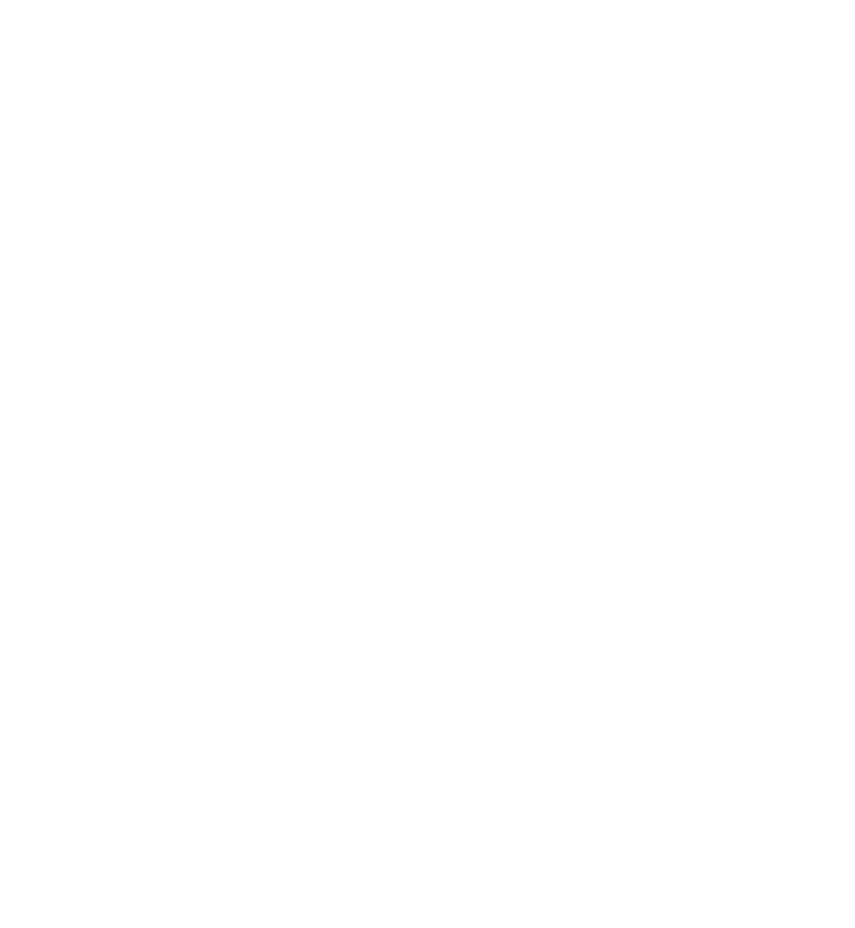
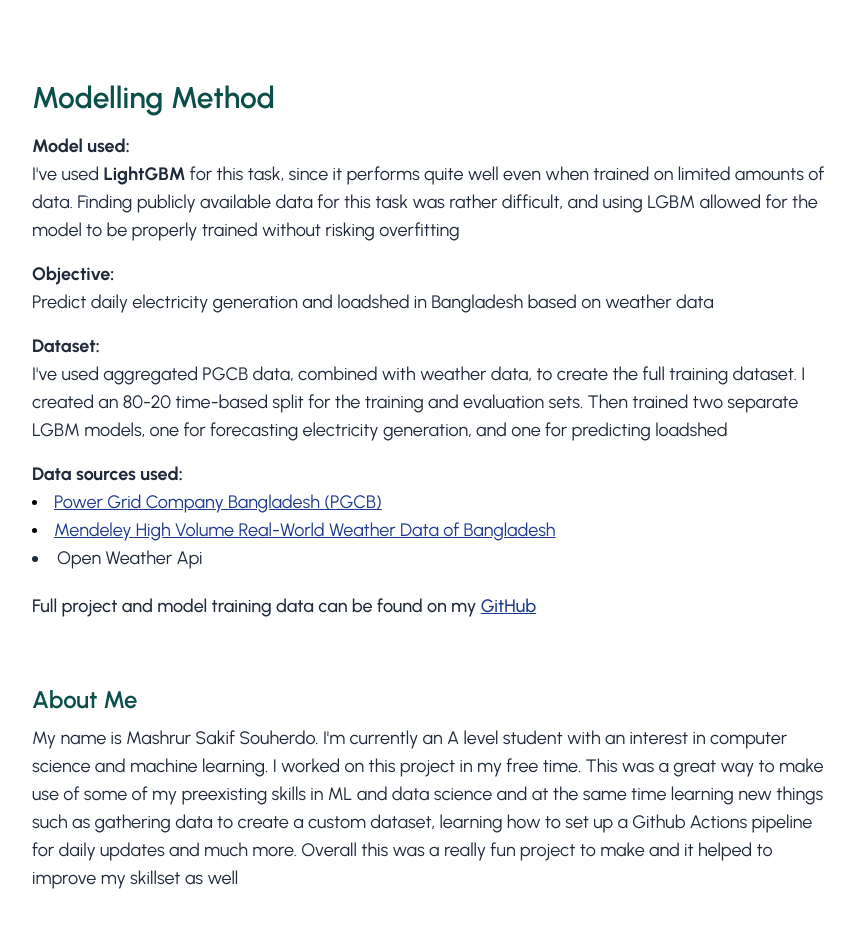
Before and after one commit to mashrursakif/bangladesh-electricity-forecast-website, a Next.js app: page / in a window 1280 px wide. Shown: the part 2540-3468 px from the top of the page, without its empty margins (208-1063 px from the left). Before the commit the page ends 2580 px from the top, so only its background shows below. Built offline with nearby package versions, Linux system fonts and the light colour scheme.

Commit message:
Add modelling method and about sections

```diff
--- /dev/null
+++ b/src/app/components/About.jsx
@@ -0,0 +1,18 @@
+export default function About() {
+  return (
+    <div className='w-[800px] max-w-[800px] mt-16'>
+      <h2 className='text-teal-900 text-2xl font-semibold'>About Me</h2>
+
+      <p className='text-lg text-gray-800 mt-2'>
+        My name is Mashrur Sakif Souherdo. I'm currently an A level student with
+        an interest in computer science and machine learning. I worked on this
+        project in my free time. This was a great way to make use of some of my
+        preexisting skills in ML and data science and at the same time learning
+        new things such as gathering data to create a custom dataset, learning
+        how to set up a Github Actions pipeline for daily updates and much more.
+        Overall this was a really fun project to make and it helped to improve
+        my skillset as well
+      </p>
+    </div>
+  );
+}
--- a/src/app/components/ForecastSection.jsx
+++ b/src/app/components/ForecastSection.jsx
@@ -41,6 +41,10 @@
           <Tooltip />
         </LineChart>
       </div>
+
+      <p className='mt-6 '>
+        The forecasts are updated daily at 2 A.M. GMT (UTC+0)
+      </p>
     </div>
   );
 }
--- a/src/app/components/HistoricalSection.jsx
+++ b/src/app/components/HistoricalSection.jsx
@@ -29,7 +29,7 @@
         Historical Performance
       </h2>
 
-      <p className='text-lg text-gray-800 mt-2'>
+      <p className='text-lg text-gray-900 mt-2'>
         Compare accuracy of the model with real-world data from{' '}
         <Link
           className='text-blue-900 font-semibold underline'
--- /dev/null
+++ b/src/app/components/MethodologySection.jsx
@@ -0,0 +1,83 @@
+import Link from 'next/link';
+
+export default function MethodologySection() {
+  return (
+    <div className='w-[800px] max-w-[800px] mt-28'>
+      <h2 className='text-teal-900 text-3xl font-semibold'>Modelling Method</h2>
+
+      <div className='mt-4'>
+        <h3 className='text-gray-800 text-lg font-bold'>Model used:</h3>
+        <p className='text-gray-800 text-lg'>
+          I've used <b>LightGBM</b> for this task, since it performs quite well
+          even when trained on limited amounts of data. Finding publicly
+          available data for this task was rather difficult, and using LGBM
+          allowed for the model to be properly trained without risking
+          overfitting
+        </p>
+      </div>
+
+      <div className='mt-4'>
+        <h3 className='text-gray-800 text-lg font-bold'>Objective:</h3>
+        <p className='text-gray-800 text-lg'>
+          Predict daily electricity generation and loadshed in Bangladesh based
+          on weather data
+        </p>
+      </div>
+
+      <div className='mt-4'>
+        <h3 className='text-gray-800 text-lg font-bold'>Dataset:</h3>
+        <p className='text-gray-800 text-lg'>
+          I've used aggregated PGCB data, combined with weather data, to create
+          the full training dataset. I created an 80-20 time-based split for the
+          training and evaluation sets. Then trained two separate LGBM models,
+          one for forecasting electricity generation, and one for predicting
+          loadshed
+        </p>
+      </div>
+
+      <div className='mt-4'>
+        <h3 className='text-gray-800 text-lg font-bold'>Data sources used:</h3>
+
+        <ul className='list-disc list-inside'>
+          <li>
+            <Link
+              href='/'
+              className='text-blue-900 text-lg underline'
+              target='_blank'
+              rel='noopener noreferrer'
+            >
+              Power Grid Company Bangladesh (PGCB)
+            </Link>
+          </li>
+
+          <li>
+            <Link
+              href='https://data.mendeley.com/datasets/tbrhznpwg9/1'
+              className='text-blue-900 text-lg underline'
+              target='_blank'
+              rel='noopener noreferrer'
+            >
+              Mendeley High Volume Real-World Weather Data of Bangladesh
+            </Link>
+          </li>
+
+          <li className='text-gray-800 text-lg'>Open Weather Api</li>
+        </ul>
+      </div>
+
+      <div className='mt-5'>
+        <p className='text-lg text-gray-800 font-medium'>
+          Full project and model training data can be found on my{' '}
+          <Link
+            href='/'
+            className='text-blue-900 text-lg underline'
+            target='_blank'
+            rel='noopener noreferrer'
+          >
+            GitHub
+          </Link>
+        </p>
+      </div>
+    </div>
+  );
+}
--- a/src/app/components/RangeDropdown.jsx
+++ b/src/app/components/RangeDropdown.jsx
@@ -1,6 +1,9 @@
 export default function RangeDropdown({ onChange: handleChange }) {
   return (
-    <select onChange={handleChange} className='text-lg font-semibold'>
+    <select
+      onChange={handleChange}
+      className='text-lg font-semibold border-gray-500 border-2 px-2 py-1 rounded'
+    >
       <option value='7'>7 days</option>
       <option value='30'>30 days</option>
       <option value='60'>60 days</option>
--- a/src/app/page.js
+++ b/src/app/page.js
@@ -1,6 +1,8 @@
 import { forecastData } from '../../public/data';
+import About from './components/About';
 import ForecastSection from './components/ForecastSection';
 import HistoricalSection from './components/HistoricalSection';
+import MethodologySection from './components/MethodologySection';
 import TodaySection from './components/TodaySection';
 
 export default function Home() {
@@ -28,6 +30,10 @@
         <ForecastSection />
 
         <HistoricalSection />
+
+        <MethodologySection />
+
+        <About />
       </div>
     </div>
   );
```
